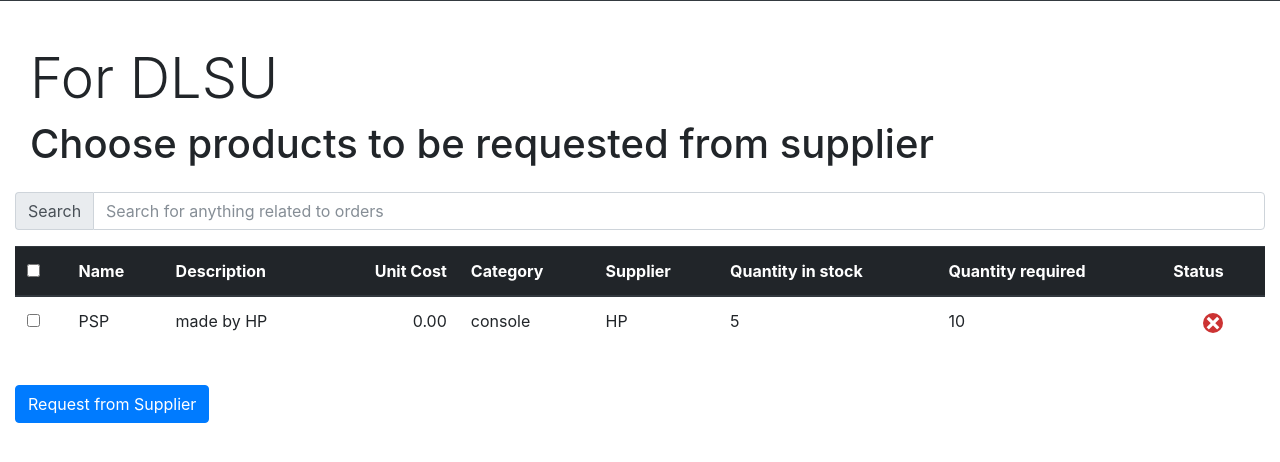
After one commit to NeilTyson/Ubermensch, a Django app: page /inventory//inventory-order/1 in a window 1280 px wide. The commit adds this page. Shown: the part 55-517 px from the top of the page. Run offline with Django 3.2, Linux system fonts and the light colour scheme; data comes from the database, SQL or seed files in the repository; data that the repository does not hold is empty; parts of the project's set-up code (start-up, migrations or seed data) failed here and were passed over; some libraries are stand-ins or nearby versions.

Commit message:
added inventory

```diff
--- a/inventory/models.py
+++ b/inventory/models.py
@@ -1 +1,2 @@
 from products.models import Supplier, Category, Product
+from orders.models import Order, OrderLine
--- a/inventory/urls.py
+++ b/inventory/urls.py
@@ -5,5 +5,6 @@ from . import views
 app_name = 'inventory'
 urlpatterns = [
     url(r'^$', views.index, name='index'),
-
+    url(r'^inventory-order', views.inventory_order, name='inventory-order'),
+    url(r'^/inventory-order/(?P<order_id>[0-9]+)', views.order_details_inventory, name='order-details'),
 ]
--- a/inventory/views.py
+++ b/inventory/views.py
@@ -1,8 +1,9 @@
 from django.contrib import messages
 from django.contrib.auth.decorators import login_required
 from django.http import HttpResponse
+from django.http import Http404
 from django.shortcuts import render
-from inventory.models import Product, Supplier, Category
+from inventory.models import Product, Supplier, Category, Order, OrderLine
 
 
 @login_required
@@ -15,3 +16,22 @@ def index(request):
     }
 
     return render(request, 'inventory/index.html', context)
+
+
+def order_details_inventory(request, order_id):
+    try:
+        order = Order.objects.get(id=order_id)
+
+        context = {
+            'order': order
+        }
+
+        return render(request, 'inventory/order_detail_inventory.html', context)
+
+    except Order.DoesNotExist:
+        raise Http404("Order does not exist")
+
+
+def inventory_order(request):
+    orders = Order.objects.all()
+    return render(request, 'inventory/inventory_order.html', {'orders': orders})
--- a/templates/inventory/index.html
+++ b/templates/inventory/index.html
@@ -17,8 +17,8 @@
                 <h1 class="mt3">Inventory</h1>
             </div>
             <div class="col-sm-4 mt-4">
-                <button class="btn btn-request"><a href="#">Request Inventory from Supplier</a></button>
-                <button class="btn btn-print"><a href="#">Print Inventory Report</a></button>
+                <button class="btn btn-primary"><a href="{% url 'inventory:inventory-order' %}">Request Inventory from Supplier</a></button>
+                <button class="btn btn-secondary"><a href="#">Print Inventory Report</a></button>
             </div>
         </div>
         {% if not products %}
--- /dev/null
+++ b/templates/inventory/order_detail_inventory.html
@@ -0,0 +1,80 @@
+<!DOCTYPE html>
+<html lang="en">
+<head>
+    <meta charset="UTF-8">
+    <title>Request Inventory</title>
+    {% load static %}
+    {% include 'bootstrap.html' %}
+    {% include 'core/navbar.html' %}
+</head>
+<body>
+    <div class="container-fluid" style="margin-top: 100px;">
+        <div class="col-md-10">
+                <h1 class="display-4">For DLSU</h1>
+        </div>
+        <div class="col-md-10">
+                <h1 class="display-10">Choose products to be requested from supplier</h1>
+        </div>
+        <div class="row">
+            <div class="col-sm-12">
+                <div class="input-group mt-3 mb-3">
+                  <span class="input-group-addon" id="basic-addon1">Search</span>
+                  <input type="text" class="form-control" placeholder="Search for anything related to orders" aria-label="Search" aria-describedby="basic-addon1">
+                </div>
+            </div>
+        </div>
+
+
+        {% if messages  %}
+            <div class="alert alert-success">
+                {% for message in messages %}
+                    <strong>{{ message }}</strong>
+                {% endfor %}
+            </div>
+        {% endif %}
+                <table class="table table-inverse">
+                <thead class="thead-dark">
+                <tr>
+                    <th><div class="checkbox"><input type="checkbox" value="" name="checkall"></div></th>
+                    <th>Name</th>
+                    <th>Description</th>
+                    <th class="text-right">Unit Cost</th>
+                    <th>Category</th>
+                    <th>Supplier</th>
+                    <th>Quantity in stock</th>
+                    <th>Quantity required</th>
+                    <th>Status</th>
+
+                </tr>
+                </thead>
+                <tbody>
+                    <tr>
+                        <th><div class="checkbox"><input type="checkbox" value="" name="check"></div></th>
+                        <td>PSP</td>
+                        <td>made by HP</td>
+                        <td class="text-right">0.00</td>
+                        <td>console</td>
+                        <td>HP</td>
+                        <td>5</td>
+                        <td>10</td>
+                        <td class="text-center"><img src="{% static 'images/red-cross.svg' %}" height="20px"></td>
+                    </tr>
+                </tbody>
+                </table>
+        <div class="row">
+            <div class="col-sm-4 mt-4">
+                <button class="btn btn-primary"><a href="#">Request from Supplier</a></button>
+            </div>
+        </div>
+    </div>
+    <script>
+        $(document).ready(function() {
+            $(".navbar-mine").children("li").each(function() {
+                $(this).removeClass("active");
+            });
+
+            $("li.inventory").addClass("active");
+        });
+    </script>
+</body>
+</html>
```
Also changed, not shown: templates/inventory/inventory_order.html (added, +86 -0 lines).
